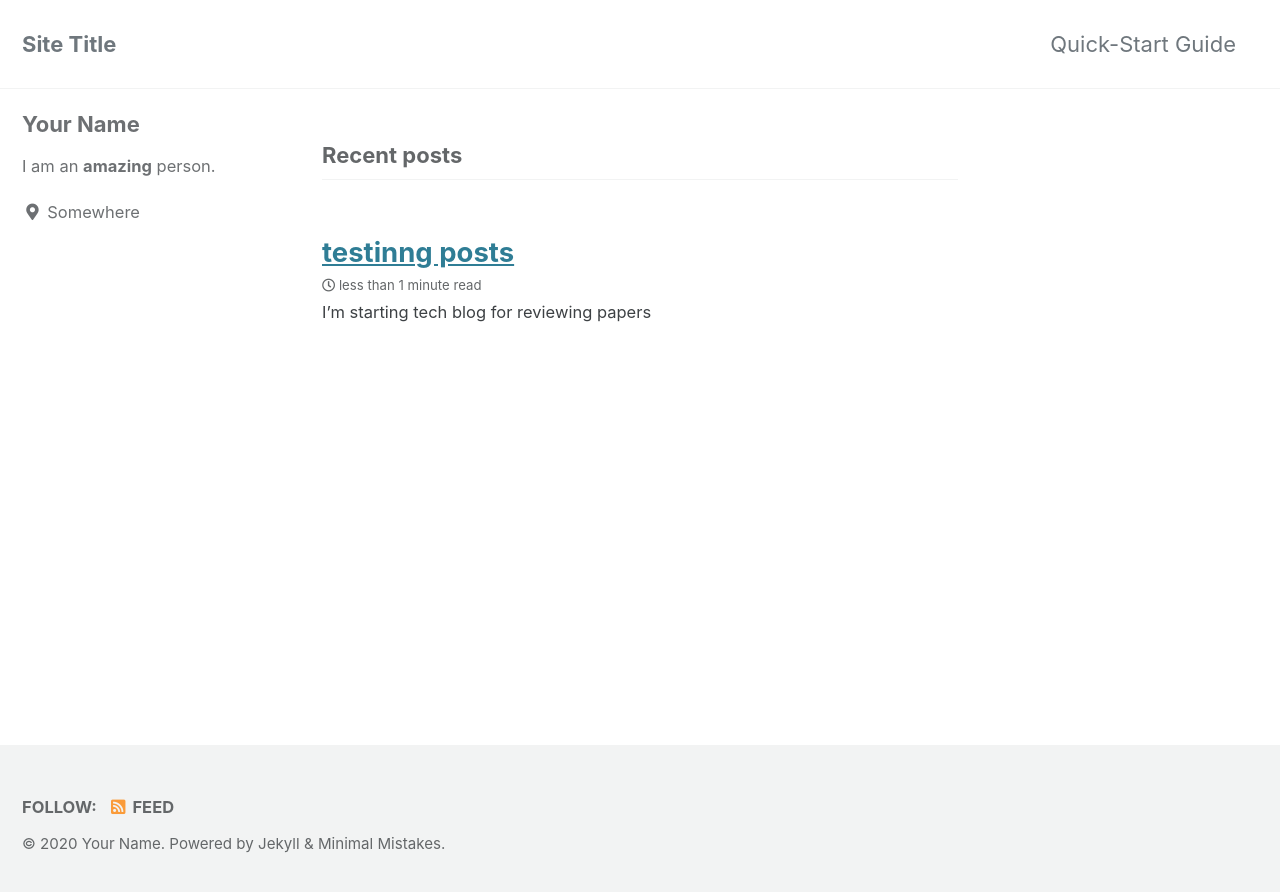
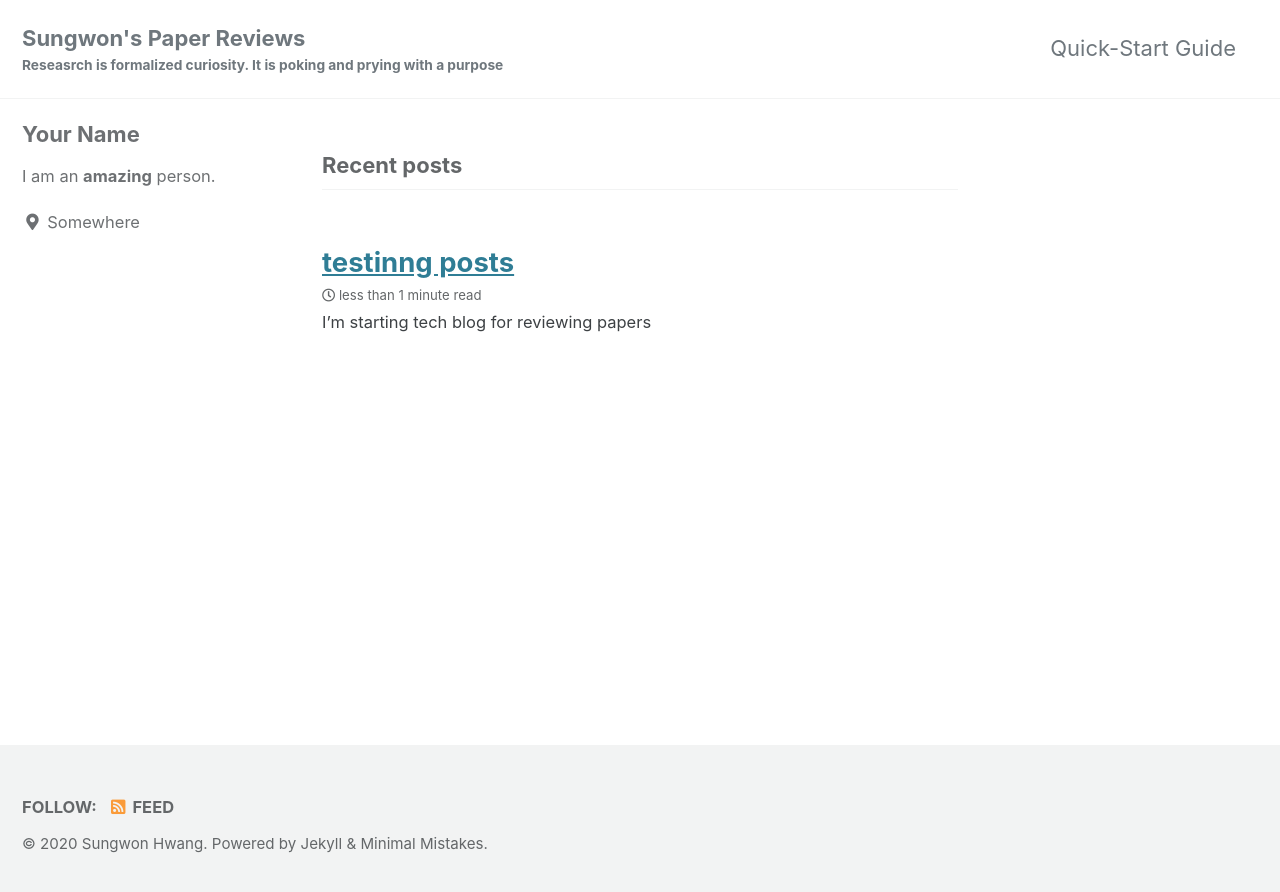
Before and after one commit to reviewshwang/reviewshwang.github.io, a Jekyll site: the page built from index.html, in a window 1280 px wide. Shown: the top 892 px of the page. Built offline with Jekyll 4.4.1, drawn with Linux system fonts in a browser that asks for light colours; cached includes are drawn as plain includes; the list of posts is cut into pages by our own code.

Commit message:
Update _config.yml

```diff
--- a/_config.yml
+++ b/_config.yml
@@ -16,12 +16,11 @@ minimal_mistakes_skin    : "default" # "air", "aqua", "contrast", "dark", "dirt"
 
 # Site Settings
 locale                   : "en-US"
-title                    : "Site Title"
-title_separator          : "-"
-subtitle                 : # site tagline that appears below site title in masthead
-name                     : "Your Name"
-description              : "An amazing website."
-url                      : # the base hostname & protocol for your site e.g. "https://mmistakes.github.io"
+title                    : "Sungwon's Paper Reviews"
+subtitle                 : "Reseasrch is formalized curiosity. It is poking and prying with a purpose"
+name                     : "Sungwon Hwang"
+description              : "I try to summarize papers that matters to me"
+url                      : "https://reviewshwang.github.io"
 baseurl                  : # the subpath of your site, e.g. "/blog"
 repository               : # GitHub username/repo-name e.g. "mmistakes/minimal-mistakes"
 teaser                   : # path of fallback teaser image, e.g. "/assets/images/500x300.png"
```
